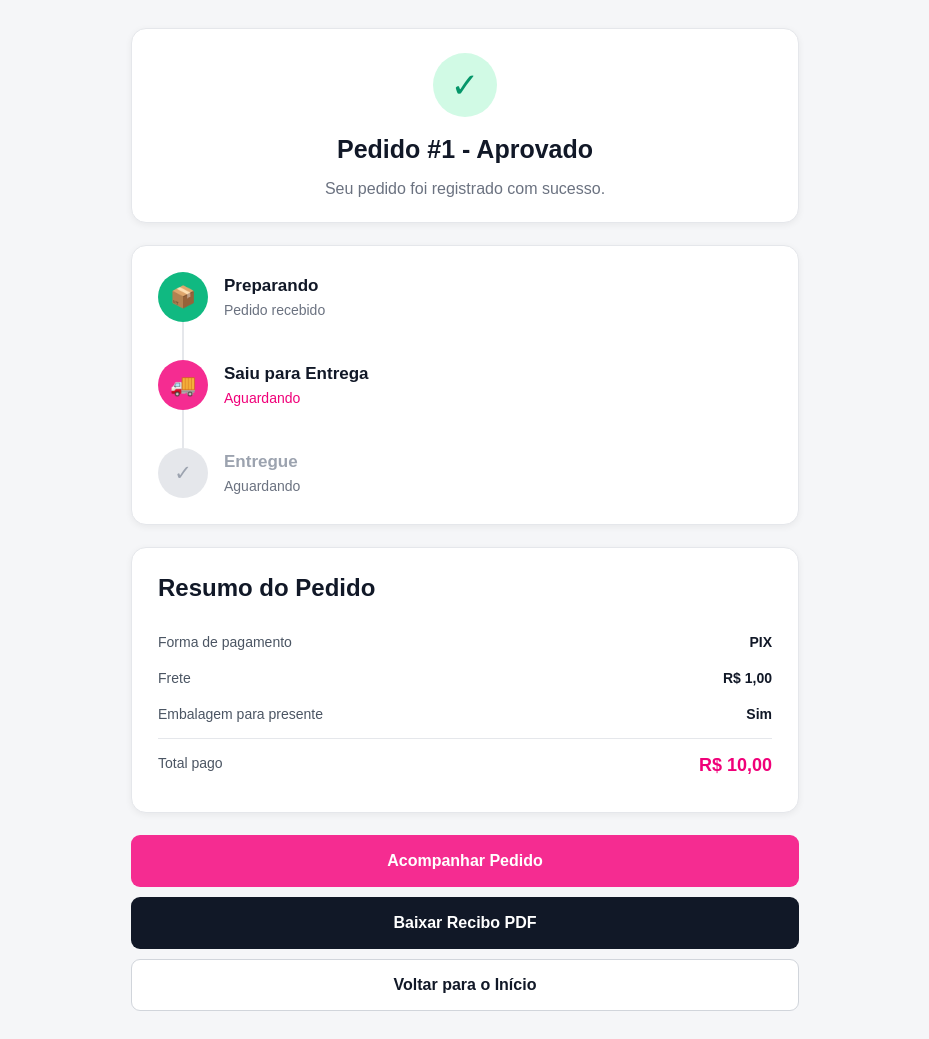
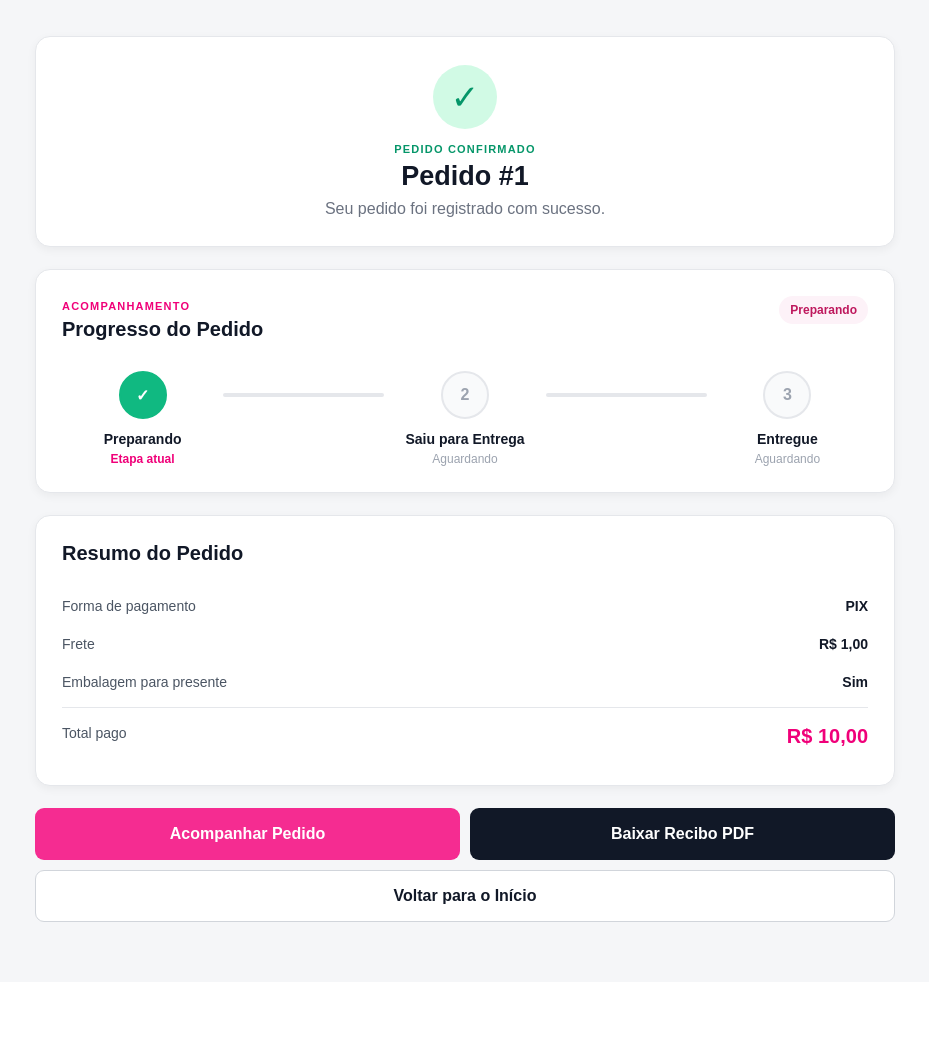
Before and after one commit to GabrielVoidd/Cupkeria, a Django app: page /pedido/1/sucesso/ in a window 1280 px wide. Shown: the whole page, without its empty margins (175-1104 px from the left). After the commit the page ends 922 px from the top, so only its background shows below. Run offline with Django 5.2, Linux system fonts and the light colour scheme; tables that the repository leaves empty hold one stand-in row (values such as "Sample post").

Commit message:
Fix: alinhamento do status da tela de sucesso com o rastreamento v2

```diff
--- a/loja/static/loja/css/pedido_sucesso.css
+++ b/loja/static/loja/css/pedido_sucesso.css
@@ -16,17 +17,19 @@ body {
 }
 
 
+/* PÁGINA */
+
 .pagina-pedido {
     width: 100%;
-    max-width: 700px;
+    max-width: 900px;
 
     margin: 0 auto;
 
-    padding: 28px 16px;
+    padding: 36px 20px 60px;
 }
 
 
-/* APROVADO */
+/* CARDS */
 
 .card-aprovado,
 .card-status,
@@ -39,13 +42,15 @@ body {
     border-radius: 15px;
 
     box-shadow:
-        0 2px 7px
-        rgba(0, 0, 0, 0.06);
+        0 3px 10px
+        rgba(0, 0, 0, 0.05);
 }
 
 
+/* CONFIRMAÇÃO */
+
 .card-aprovado {
-    padding: 24px;
+    padding: 28px;
 
     text-align: center;
 }
@@ -56,7 +61,7 @@ body {
     height: 64px;
 
     margin:
-        0 auto 18px;
+        0 auto 14px;
 
     display: flex;
     align-items: center;
@@ -72,15 +77,30 @@ body {
 }
 
 
+.rotulo-sucesso {
+    display: block;
+
+    margin-bottom: 6px;
+
+    color: #059669;
+
+    font-size: 11px;
+    font-weight: bold;
+
+    letter-spacing: 1.2px;
+}
+
+
 .card-aprovado h1 {
     margin: 0;
 
-    font-size: 25px;
+    font-size: 27px;
 }
 
 
 .card-aprovado p {
-    margin-bottom: 0;
+    margin:
+        8px 0 0;
 
     color: #6b7280;
 }
@@ -95,90 +115,170 @@ body {
 }
 
 
-.etapa {
+.cabecalho-status {
     display: flex;
-    align-items: center;
+    align-items: flex-start;
+    justify-content: space-between;
 
-    gap: 16px;
+    gap: 20px;
+
+    margin-bottom: 30px;
 }
 
 
-.icone-etapa {
-    width: 50px;
-    height: 50px;
+.rotulo-status {
+    color: #f00079;
 
-    flex-shrink: 0;
+    font-size: 11px;
+    font-weight: bold;
+
+    letter-spacing: 1.2px;
+}
+
+
+.cabecalho-status h2 {
+    margin:
+        4px 0 0;
+
+    font-size: 20px;
+}
+
+
+.status-atual {
+    padding:
+        7px 11px;
+
+    border-radius: 999px;
+
+    background-color: #fdf2f8;
+
+    color: #be185d;
+
+    font-size: 12px;
+    font-weight: bold;
+}
+
+
+/* PROGRESSO */
+
+.progresso-pedido {
+    width: 100%;
+
+    display: grid;
+
+    grid-template-columns:
+        minmax(130px, 1fr)
+        minmax(50px, 1fr)
+        minmax(150px, 1fr)
+        minmax(50px, 1fr)
+        minmax(130px, 1fr);
+
+    align-items: start;
+}
+
+
+.etapa-progresso {
+    display: flex;
+    flex-direction: column;
+    align-items: center;
+
+    min-width: 0;
+
+    text-align: center;
+}
+
+
+.circulo-etapa {
+    width: 48px;
+    height: 48px;
 
     display: flex;
     align-items: center;
     justify-content: center;
 
+    border:
+        2px solid #d1d5db;
+
     border-radius: 50%;
 
-    font-size: 21px;
+    background-color: white;
+
+    color: #9ca3af;
+
+    font-size: 16px;
+    font-weight: bold;
+
+    position: relative;
+
+    z-index: 2;
+
+    transition: 0.2s;
 }
 
 
-.etapa.concluida .icone-etapa {
+.etapa-progresso.concluida
+.circulo-etapa {
+    border-color: #10b981;
+
     background-color: #10b981;
 
     color: white;
 }
 
 
-.etapa.atual .icone-etapa {
-    background-color: #f52c91;
+.etapa-progresso.pendente
+.circulo-etapa {
+    border-color: #e5e7eb;
 
-    color: white;
-}
-
-
-.etapa.pendente .icone-etapa {
-    background-color: #e5e7eb;
+    background-color: #f9fafb;
 
     color: #9ca3af;
 }
 
 
-.conteudo-etapa {
+.texto-etapa {
+    margin-top: 12px;
+
     display: flex;
     flex-direction: column;
 
-    gap: 6px;
+    gap: 5px;
 }
 
 
-.conteudo-etapa strong {
-    font-size: 17px;
-}
-
-
-.conteudo-etapa span {
-    color: #6b7280;
-
+.texto-etapa strong {
     font-size: 14px;
 }
 
 
-.etapa.atual
-.conteudo-etapa span {
-    color: #f00079;
+.texto-etapa span {
+    color: #9ca3af;
+
+    font-size: 12px;
 }
 
 
-.etapa.pendente
-.conteudo-etapa {
-    color: #9ca3af;
+.texto-etapa
+.etapa-atual-texto {
+    color: #f00079;
+
+    font-weight: bold;
 }
 
 
-.linha-status {
-    width: 2px;
-    height: 38px;
+.linha-progresso {
+    height: 4px;
 
-    margin-left: 24px;
+    margin-top: 22px;
+
+    border-radius: 999px;
 
     background-color: #e5e7eb;
+}
+
+
+.linha-progresso.concluida {
+    background-color: #10b981;
 }
 
 
@@ -192,9 +292,10 @@ body {
 
 
 .card-detalhes h2 {
-    margin-top: 0;
+    margin:
+        0 0 22px;
 
-    margin-bottom: 22px;
+    font-size: 20px;
 }
 
 
@@ -204,7 +305,7 @@ body {
 
     gap: 20px;
 
-    padding: 10px 0;
+    padding: 11px 0;
 
     font-size: 14px;
 }
@@ -218,7 +319,7 @@ body {
 .linha-detalhe.total {
     margin-top: 6px;
 
-    padding-top: 16px;
+    padding-top: 17px;
 
     border-top:
         1px solid #e5e7eb;
@@ -228,7 +329,7 @@ body {
 .linha-detalhe.total strong {
     color: #f00079;
 
-    font-size: 18px;
+    font-size: 20px;
 }
 
 
@@ -237,8 +338,11 @@ body {
 .acoes {
     margin-top: 22px;
 
-    display: flex;
-    flex-direction: column;
+    display: grid;
+
+    grid-template-columns:
+        1fr
+        1fr;
 
     gap: 10px;
 }
@@ -288,6 +392,9 @@ body {
 
 
 .botao-secundario {
+    grid-column:
+        1 / -1;
+
     background-color: white;
 
     color: #111827;
--- a/loja/templates/loja/pedido_sucesso.html
+++ b/loja/templates/loja/pedido_sucesso.html
@@ -33,8 +33,12 @@
                 ✓
             </div>
 
+            <span class="rotulo-sucesso">
+                PEDIDO CONFIRMADO
+            </span>
+
             <h1>
-                Pedido #{{ pedido.id }} - Aprovado
+                Pedido #{{ pedido.id }}
             </h1>
 
             <p>
@@ -46,62 +50,46 @@
 
         <section class="card-status">
 
-            <div class="etapa concluida">
+            <div class="cabecalho-status">
 
-                <div class="icone-etapa">
-                    📦
+                <div>
+
+                    <span class="rotulo-status">
+                        ACOMPANHAMENTO
+                    </span>
+
+                    <h2>
+                        Progresso do Pedido
+                    </h2>
+
                 </div>
 
-                <div class="conteudo-etapa">
+                <span class="status-atual">
+                    {{ pedido.get_status_display }}
+                </span>
+
+            </div>
+
+
+            <div class="progresso-pedido">
+
+
+                <div class="etapa-progresso concluida">
+
+                    <div class="circulo-etapa">
+                        ✓
+                    </div>
+
+                    <div class="texto-etapa">
 
                         <strong>
                             Preparando
                         </strong>
 
-                    <span>
-                        Pedido recebido
-                    </span>
-
-                </div>
-
-            </div>
-
-
-            <div class="linha-status"></div>
-
-
-            <div
-                class="
-                    etapa
-
-                    {% if pedido.status == 'saiu_entrega' or pedido.status == 'entregue' %}
-                        concluida
-                    {% else %}
-                        atual
-                    {% endif %}
-                "
-            >
-
-                <div class="icone-etapa">
-                    🚚
-                </div>
-
-                <div class="conteudo-etapa">
-
-                    <strong>
-                        Saiu para Entrega
-                    </strong>
-
                         {% if pedido.status == "preparando" %}
 
-                        <span>
-                            Aguardando
-                        </span>
-
-                    {% elif pedido.status == "saiu_entrega" %}
-
-                        <span>
-                            Em andamento
+                            <span class="etapa-atual-texto">
+                                Etapa atual
                             </span>
 
                         {% else %}
@@ -117,14 +105,22 @@
                 </div>
 
 
-            <div class="linha-status"></div>
+                <div
+                    class="
+                        linha-progresso
+
+                        {% if pedido.status == 'saiu_entrega' or pedido.status == 'entregue' %}
+                            concluida
+                        {% endif %}
+                    "
+                ></div>
 
 
                 <div
                     class="
-                    etapa
+                        etapa-progresso
 
-                    {% if pedido.status == 'entregue' %}
+                        {% if pedido.status == 'saiu_entrega' or pedido.status == 'entregue' %}
                             concluida
                         {% else %}
                             pendente
@@ -132,17 +128,29 @@
                     "
                 >
 
-                <div class="icone-etapa">
+                    <div class="circulo-etapa">
+
+                        {% if pedido.status == "saiu_entrega" or pedido.status == "entregue" %}
                             ✓
+                        {% else %}
+                            2
+                        {% endif %}
+
                     </div>
 
-                <div class="conteudo-etapa">
+                    <div class="texto-etapa">
 
                         <strong>
-                        Entregue
+                            Saiu para Entrega
                         </strong>
 
-                    {% if pedido.status == "entregue" %}
+                        {% if pedido.status == "saiu_entrega" %}
+
+                            <span class="etapa-atual-texto">
+                                Etapa atual
+                            </span>
+
+                        {% elif pedido.status == "entregue" %}
 
                             <span>
                                 Concluído
@@ -155,6 +163,66 @@
                             </span>
 
                         {% endif %}
+
+                    </div>
+
+                </div>
+
+
+                <div
+                    class="
+                        linha-progresso
+
+                        {% if pedido.status == 'entregue' %}
+                            concluida
+                        {% endif %}
+                    "
+                ></div>
+
+
+                <div
+                    class="
+                        etapa-progresso
+
+                        {% if pedido.status == 'entregue' %}
+                            concluida
+                        {% else %}
+                            pendente
+                        {% endif %}
+                    "
+                >
+
+                    <div class="circulo-etapa">
+
+                        {% if pedido.status == "entregue" %}
+                            ✓
+                        {% else %}
+                            3
+                        {% endif %}
+
+                    </div>
+
+                    <div class="texto-etapa">
+
+                        <strong>
+                            Entregue
+                        </strong>
+
+                        {% if pedido.status == "entregue" %}
+
+                            <span class="etapa-atual-texto">
+                                Pedido concluído
+                            </span>
+
+                        {% else %}
+
+                            <span>
+                                Aguardando
+                            </span>
+
+                        {% endif %}
+
+                    </div>
 
                 </div>
 
```
Also changed, not shown: other parts of loja/static/loja/css/pedido_sucesso.css (+83 -3 lines). Lines whose indentation alone changed are shown as unchanged.
